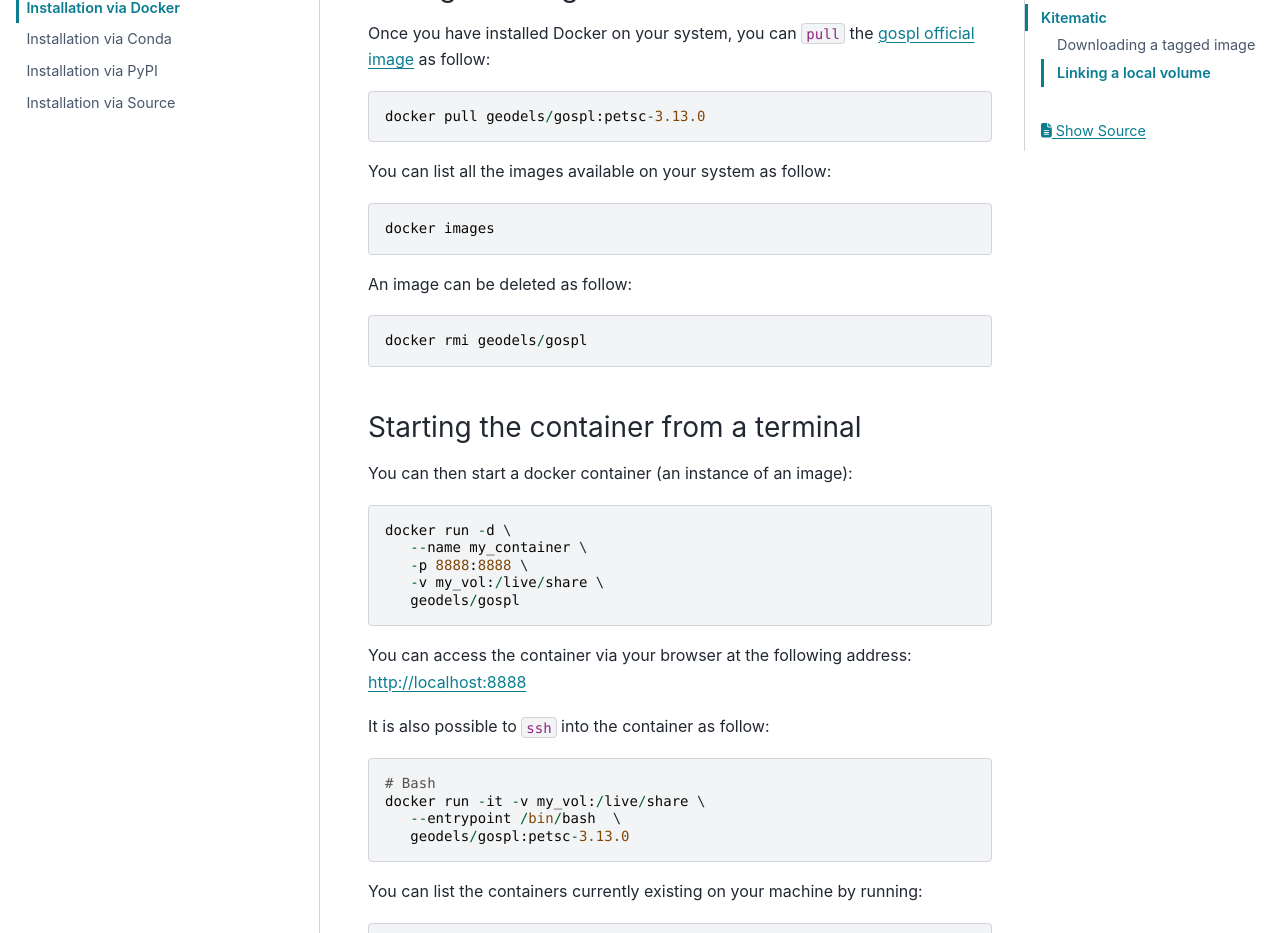
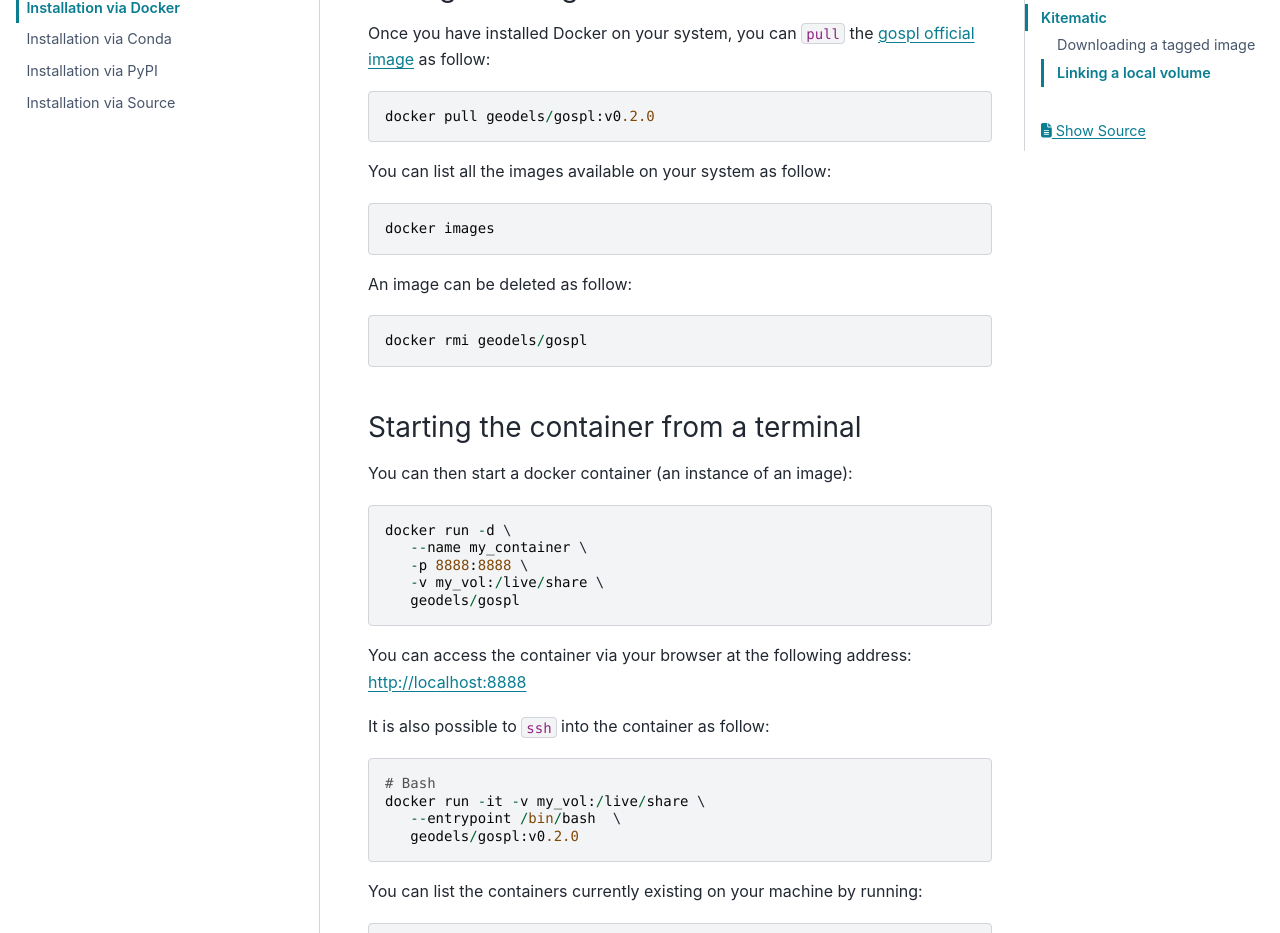
Before and after one commit to Geodels/gospl, a Sphinx documentation site: the page built from docs/getting_started/installDocker.rst, in a window 1280 px wide and 1400 px high, scrolled down 701 px. Shown: the part 152-1085 px from the top of the window. Built offline with Sphinx 7.4.7 and the PyData theme 0.15.4, drawn with Linux system fonts in a browser that asks for light colours; pages that are not in the unit, such as notebooks, are missing from menus.

Commit message:
Update installDocker.rst

```diff
--- a/docs/getting_started/installDocker.rst
+++ b/docs/getting_started/installDocker.rst
@@ -36,7 +36,7 @@ Pulling the image
 Once you have installed Docker on your system, you can ``pull`` the
 `gospl official image <https://hub.docker.com/r/geodels/gospl>`_ as follow::
 
-  docker pull geodels/gospl:petsc-3.13.0
+  docker pull geodels/gospl:v0.2.0
 
 
 You can list all the images available on your system as follow::
@@ -70,7 +70,7 @@ It is also possible to ``ssh`` into the container as follow::
   # Bash
   docker run -it -v my_vol:/live/share \
      --entrypoint /bin/bash  \
-     geodels/gospl:petsc-3.13.0
+     geodels/gospl:v0.2.0
 
 
 You can list the containers currently existing on your machine by running::
```
